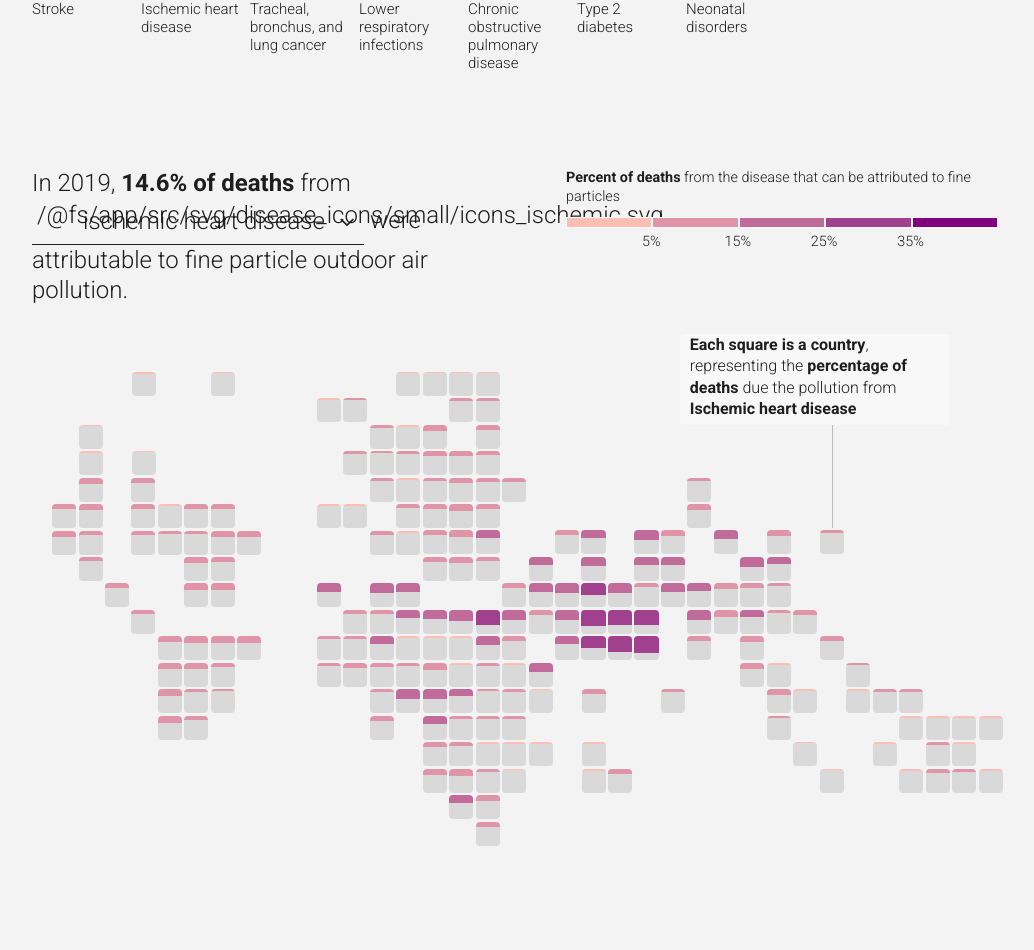
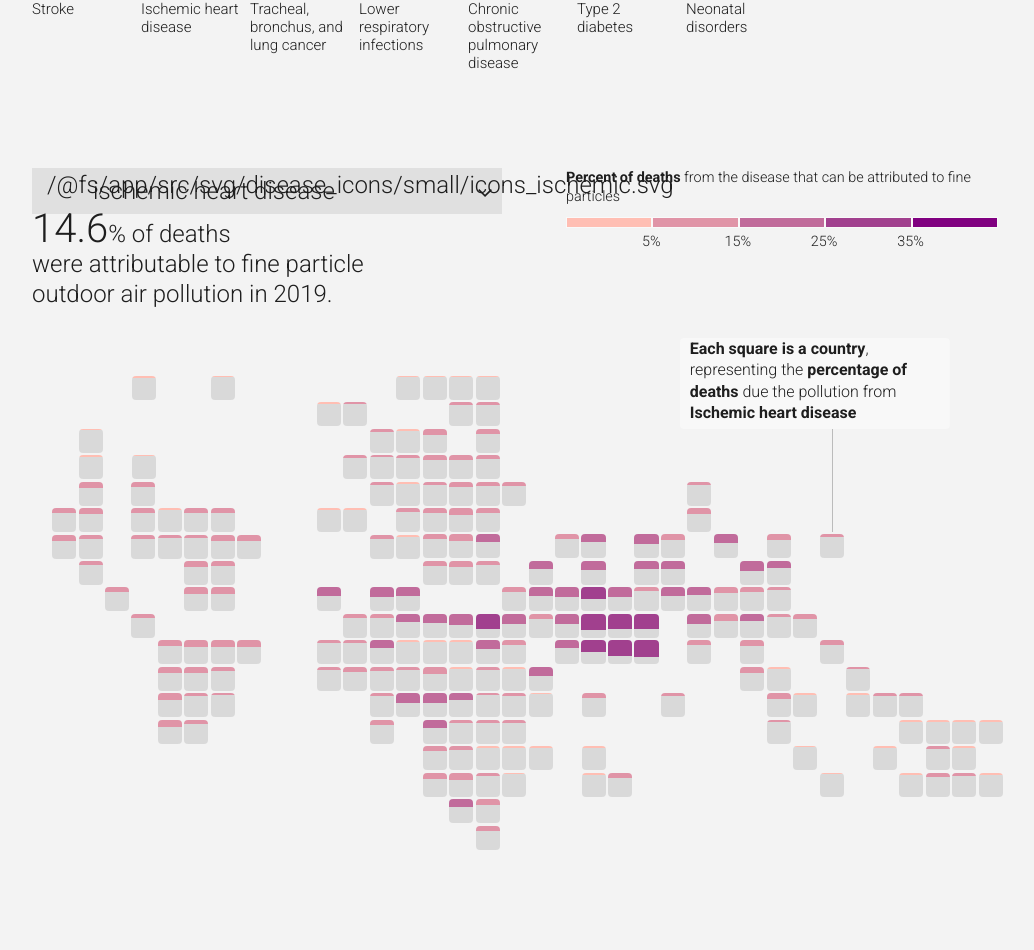
Before and after one commit to UNEP/air-pollution-action-note, a Svelte app in the folder app/: page / in a window 1280 px wide. Shown: the part 4245-5195 px from the top of the page, without its empty margins (28-1062 px from the left). Built offline with nearby package versions, Linux system fonts and the light colour scheme; some icons are missing.

Commit message:
dropdown style changes TODO: change icons

```diff
--- a/app/src/components/Dropdown.svelte
+++ b/app/src/components/Dropdown.svelte
@@ -17,7 +17,3 @@
 <Select options={items} let:option={option} bind:selected={selectedElement}>
     <DiseasesDropdownView option={option}/>
 </Select>
-
-<style lang="scss">
-
-</style>
--- a/app/src/components/Head.svelte
+++ b/app/src/components/Head.svelte
@@ -60,4 +60,9 @@
   .align {
     vertical-align: middle;
   }
+  .narrow{
+    & > :global(span){
+      font-size: 40px;
+    }
+  }
 </style>
--- a/app/src/components/Select.svelte
+++ b/app/src/components/Select.svelte
@@ -72,8 +72,11 @@
   }
 
   .option {
+    width: 450px;
+    padding: 0 10px;
+    background-color: #F2F2F2;
     display: block;
-    border-bottom: #1e1e1e solid 1.5px;
+    border-top: #DCDCDC solid 1.5px;
     cursor: pointer;
     position: relative;
     color: #a8a8a8;
@@ -98,18 +101,18 @@
   }
 
   .selector-area {
-    border-bottom: #1e1e1e solid 1.5px;
+    padding: 0 10px;
     border-radius: inherit;
     cursor: pointer;
     background-blend-mode: soft-light;
-    background: rgba(249, 249, 249, 0.08);
+    background: #E0E0E0;
     color: inherit;
     display: flex;
+    justify-content: space-between;
+
     gap: 10px;
-    align-items: center;
-    justify-items: space-between;
     margin-right: 10px;
-    width: 100%;
+    width: 450px;
 
     &:focus {
       outline: 0.1rem solid;
--- a/app/src/text.json
+++ b/app/src/text.json
@@ -93,7 +93,7 @@
       "anchor": "diseases",
       "data": "diseases",
       "embed": "diseases",
-      "head": "In 2019, <strong>@number% of deaths</strong> from @dropdown were attributable to fine particle outdoor air pollution.",
+      "head": "@dropdown<br/><span>@number</span>% of deaths<br/>were attributable to fine particle <br/>outdoor air pollution in 2019.",
       "dropdown": [
         {
           "label": "ischemic heart disease",
```
